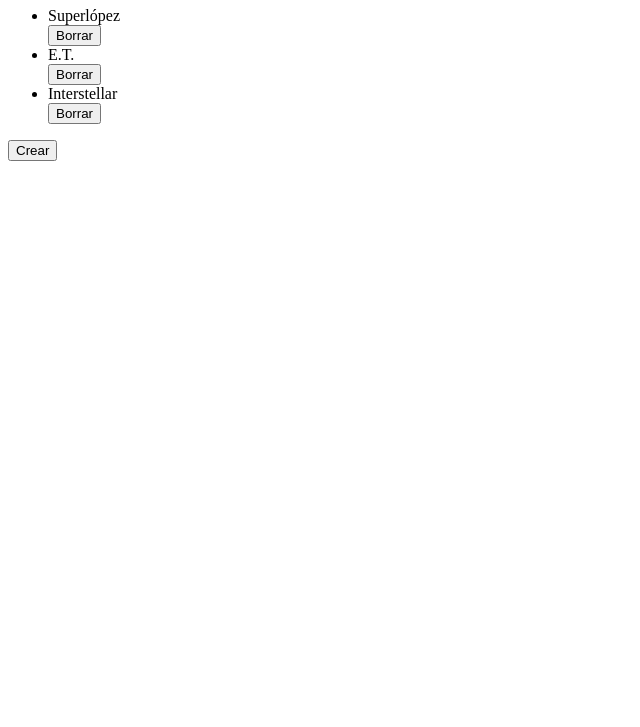
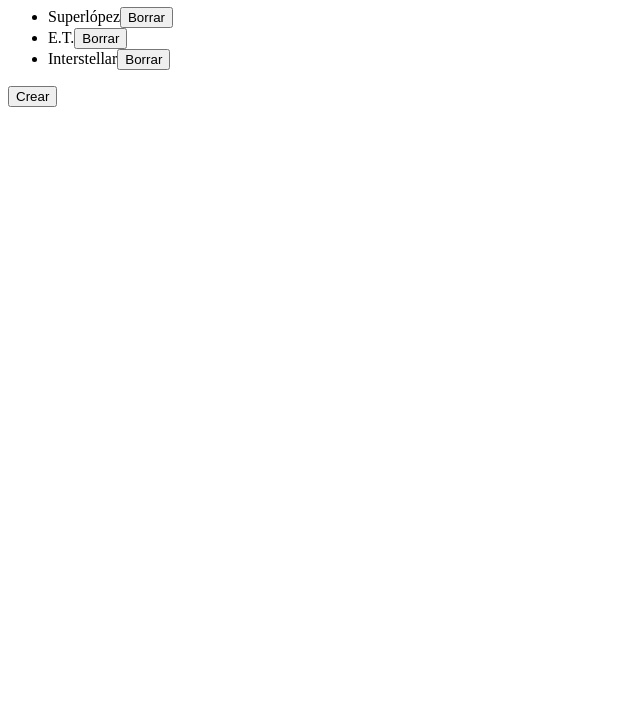
Before and after one commit to jmmenah/front-end-exercises, a plain HTML site: page Tema 3/Ejercicios/ejercicio10.html in a window 1280 px wide. Shown: the part 73-800 px from the top of the page, without its empty margins (0-640 px from the left). Drawn offline with Linux system fonts and the light colour scheme.

Commit message:
Add files via upload

```diff
--- a/Tema 3/Ejercicios/ejercicio10.html
+++ b/Tema 3/Ejercicios/ejercicio10.html
@@ -12,7 +12,7 @@
         function indexView (pelis) {
             var    i=0,   html = "<ul>";
             while(i < pelis.length) {
-              html = html + `<li id="show" data-my-id="${i}"> ${pelis[i].titulo}</li><button id="delete" data-my-id="${i}">Borrar</button>`;
+              html = html + `<li id="show" data-my-id="${i}"> ${pelis[i].titulo}<button id="delete" data-my-id="${i}">Borrar</button></li>`;
               i = i + 1;
             };
             return html + `</ul> <button id="new">Crear</button>`;
```
